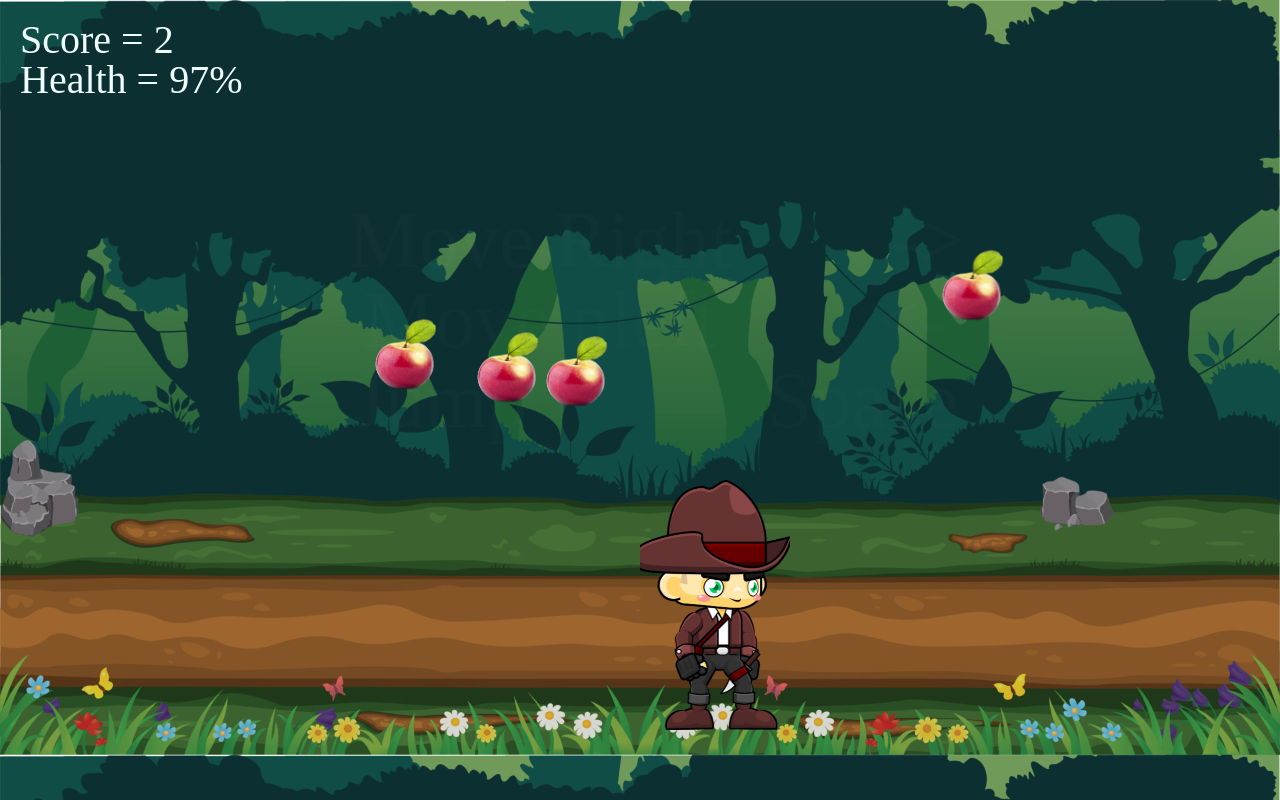
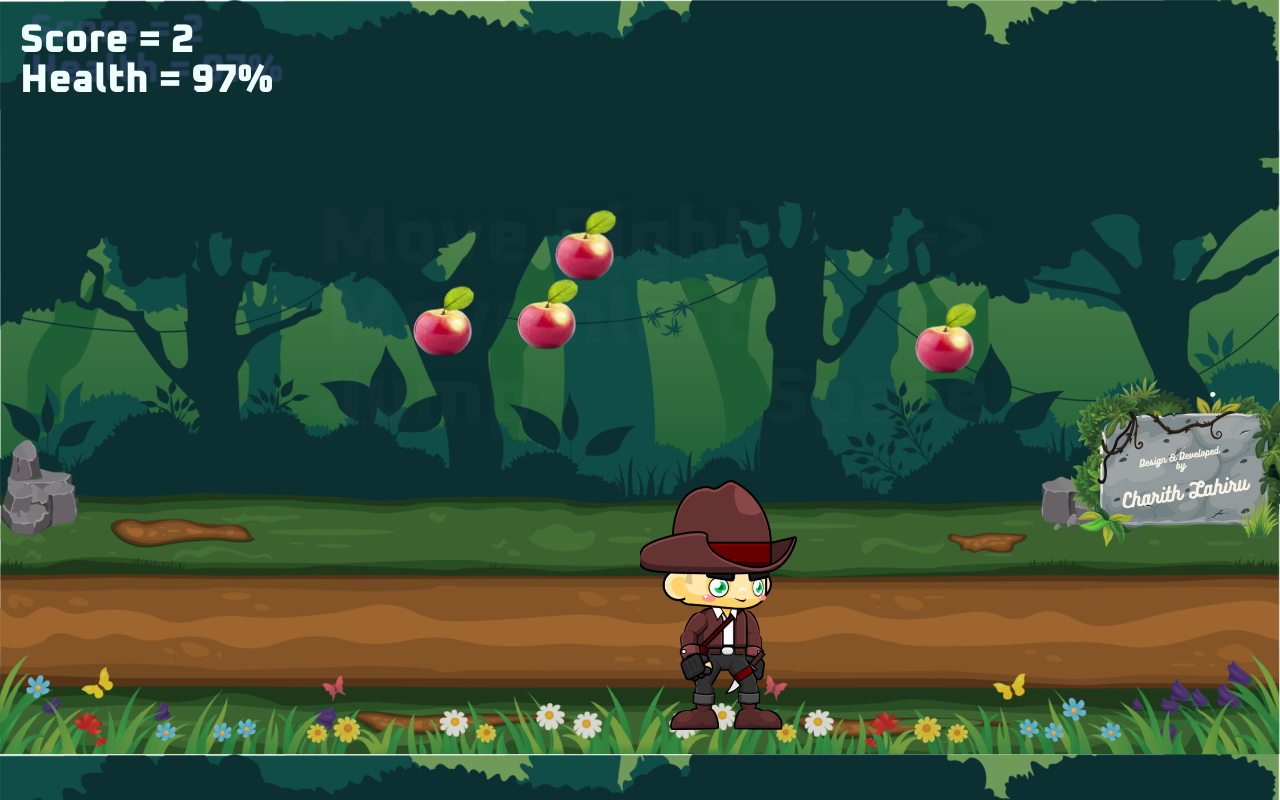
Before and after one commit to CharithLahiru/Mini-Game, a website: page index.html in a window 1280 px wide. Drawn offline with nearby package versions, Linux system fonts and the light colour scheme.

Commit message:
authorized

```diff
--- a/css/drop-elementCSS.css
+++ b/css/drop-elementCSS.css
@@ -2,7 +2,6 @@
 .ballStyle{
     width: 80px;
     height: 80px;
-    /* background-color: blueviolet; */
     background-image: url(/imgs/apple.png);
     background-size: cover;
     position: absolute;
--- a/css/main.css
+++ b/css/main.css
@@ -2,7 +2,7 @@
     box-sizing: border-box;
 }
 .boycss{
-    width: 150px;
+    width: 160px;
     height: 250px;
     position: absolute;
     background-size: cover;
@@ -10,9 +10,12 @@
 }
 
 body{
-    background-image: url('/imgs/background.jpg');
+    /* background-image: url('/imgs/background.png'); */
     background-size: cover;
     overflow: hidden;
+    font-family: 'Oxanium', cursive;
+    font-weight: bold;
+    text-shadow: 10px -10px 2px rgba(64, 81, 134, 0.5);
 }
 
 #instructions{
--- a/index.html
+++ b/index.html
@@ -5,6 +5,9 @@
     <meta http-equiv="X-UA-Compatible" content="IE=edge">
     <meta name="viewport" content="width=device-width, initial-scale=1.0">
     <link rel="stylesheet" href="css/reset.css">
+    <link rel="preconnect" href="https://fonts.googleapis.com">
+<link rel="preconnect" href="https://fonts.gstatic.com" crossorigin>
+<link href="https://fonts.googleapis.com/css2?family=Oxanium:wght@400;600;800&display=swap" rel="stylesheet">
     <link rel="stylesheet" href="css/main.css">
     <link rel="stylesheet" href="css/drop-elementCSS.css">
     <link rel="stylesheet" href="node_modules/animate.css/animate.css">
--- a/js/deop-element.js
+++ b/js/deop-element.js
@@ -7,13 +7,14 @@ class ball{
     constructor(){
         this.elmBall = document.createElement('div');
         this.elmBall.classList.add('ballStyle');
+        this.elmBall.style.backgroundImage = `url('imgs/apple.png')`;
         document.body.append(this.elmBall);
         this.x = Math.random()*window.innerWidth;
         this.elmBall.style.left = `${this.x}px`;
         console.log(this.speedIncrement);
     }
     move(boyX,boyY){
-        this.speedIncrement=1+ Math.random()* 2+ballCount*0.3;
+        this.speedIncrement=1+ Math.random()* 2+ballCount*0.2;
         this.elmBall.style.display = 'block';
         this.elmBall.style.top = `${this.y}px`;
         this.y+=this.speedIncrement;
@@ -63,6 +64,7 @@ function startTimer() {
             timer=null;
             const over = document.querySelector('#gameOver');
             over.style.display='block';
+            over.style.backgroundImage = `url('imgs/game-over.png')`;
             const finalScore = document.querySelector('#finalScore');
             finalScore.style.display='block';
             finalScore.innerHTML = `Your Score = ${ballCount}`;
@@ -70,6 +72,7 @@ function startTimer() {
             replay.classList.add ('animate__bounce');
             replay.classList.add ('replay');
             replay.classList.add ('animate__infinite');
+            replay.style.borderImage = `url('imgs/replay.png')`;
             document.body.append (replay);
         }
     },10);
--- a/js/main.js
+++ b/js/main.js
@@ -6,6 +6,8 @@ let boyX = window.innerWidth/2;
 let boyY = window.innerHeight*3/5;
 boy.style.left=`${boyX}px`;
 boy.style.top=`${boyY}px`;
+
+document.body.style.backgroundImage = `url('imgs/background.png')`;
 
 
 document.body.addEventListener('keydown',(eventData)=>{
```
Also changed, not shown: imgs/background.jpg (deleted), imgs/background.png (added).
